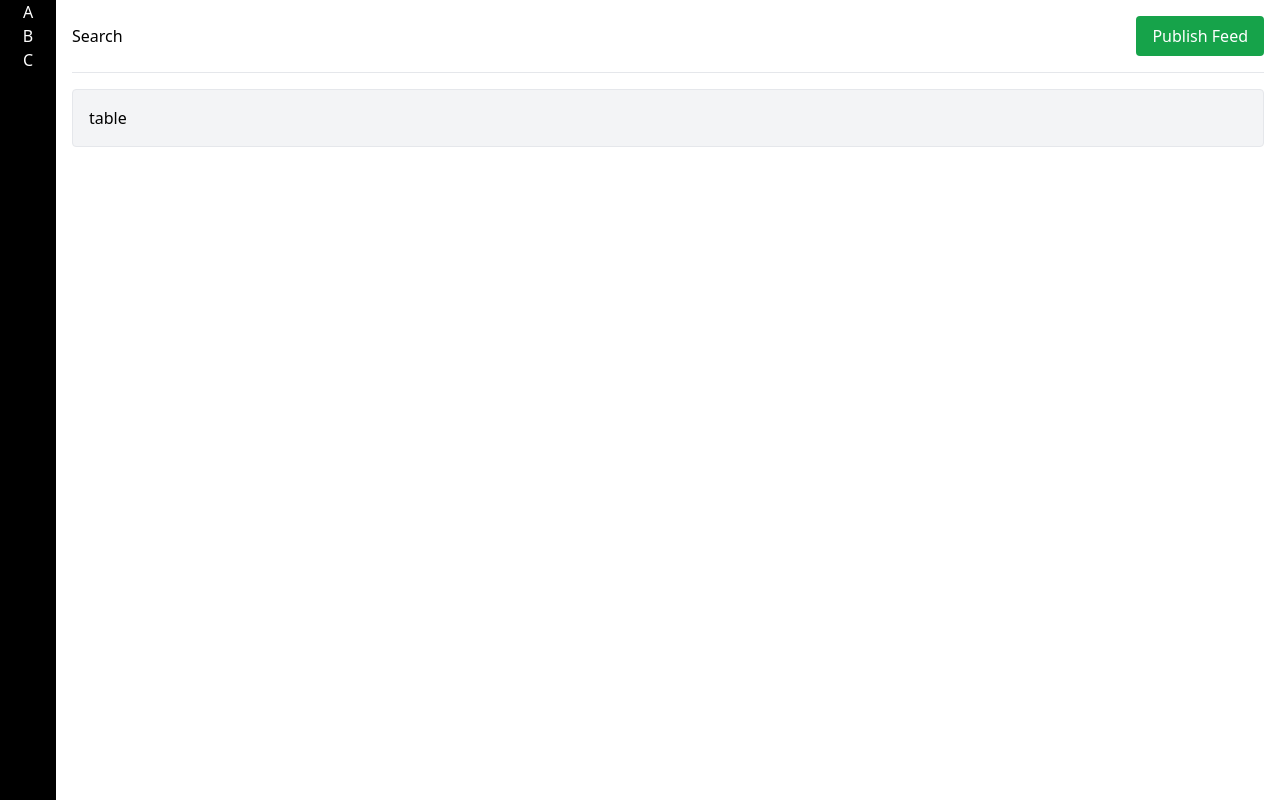
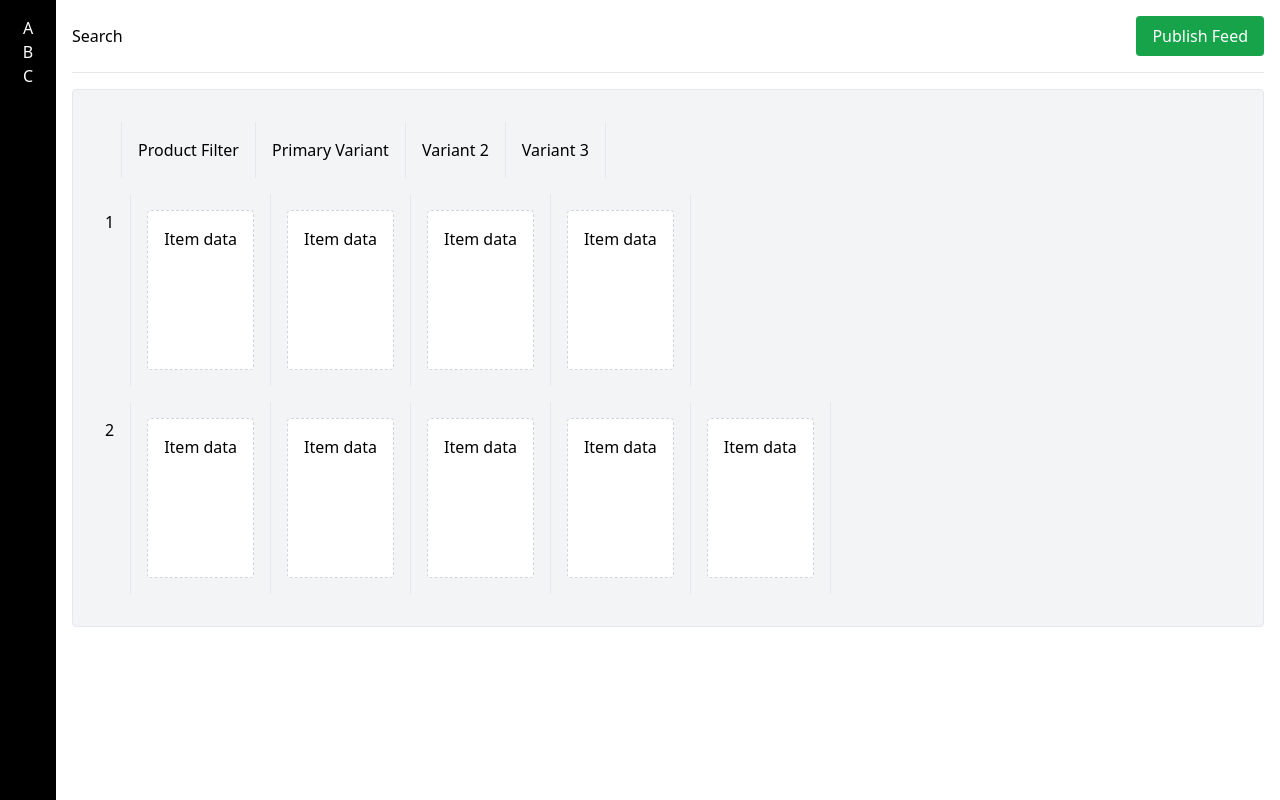
Before and after one commit to SaurabhTiwari4093/retainiq-assignment, a Next.js app: page / in a window 1280 px wide. Built offline with nearby package versions, Linux system fonts and the light colour scheme.

Commit message:
added item container and layout

```diff
--- /dev/null
+++ b/app/components/item.jsx
@@ -0,0 +1,9 @@
+import React from "react";
+
+export default function Item() {
+  return (
+    <div className="bg-white border-dashed border border-gray-300 rounded h-40 p-4">
+      Item data
+    </div>
+  );
+}
--- /dev/null
+++ b/app/components/itemContainer.jsx
@@ -0,0 +1,7 @@
+import React from "react";
+
+export default function ItemContainer({ width = 52, children }) {
+  return (
+    <div className={`w-${width} border-r border-gray-200 p-4`}>{children}</div>
+  );
+}
--- a/app/components/sidebar.jsx
+++ b/app/components/sidebar.jsx
@@ -2,7 +2,7 @@ import React from "react";
 
 export default function Sidebar() {
   return (
-    <div className="bg-black text-white min-h-screen w-14 flex flex-col items-center">
+    <div className="bg-black text-white min-h-screen w-14 flex flex-col items-center py-4">
       <div>A</div>
       <div>B</div>
       <div>C</div>
--- a/app/components/table.jsx
+++ b/app/components/table.jsx
@@ -1,9 +1,46 @@
 import React from "react";
+import Item from "./Item";
+import ItemContainer from "./itemContainer";
+
+const headers = ["Product Filter", "Primary Variant", "Variant 2", "Variant 3"];
+
+const data = [
+  {
+    id: 1,
+    filter: "Product Collection contains Anarkali Kurtas",
+    variants: [1, 2, 3],
+  },
+  {
+    id: 2,
+    filter: "Product Collection contains Anarkali Kurtas",
+    variants: [1, 2, 3, 4],
+  },
+];
 
 export default function Table() {
   return (
     <div className="bg-gray-100 rounded border border-gray-200 mt-4 p-4">
-      table
+      <div className="flex my-4">
+        <ItemContainer width={24} />
+        <ItemContainer width={96}>{headers[0]}</ItemContainer>
+        {headers.slice(1).map((header, index) => (
+          <ItemContainer key={index}>{header}</ItemContainer>
+        ))}
+      </div>
+
+      {data.map((row) => (
+        <div key={row.id} className="flex my-4">
+          <ItemContainer width={24}>{row.id}</ItemContainer>
+          <ItemContainer width={96}>
+            <Item />
+          </ItemContainer>
+          {row.variants.map((variant, index) => (
+            <ItemContainer key={index}>
+              <Item />
+            </ItemContainer>
+          ))}
+        </div>
+      ))}
     </div>
   );
 }
```
